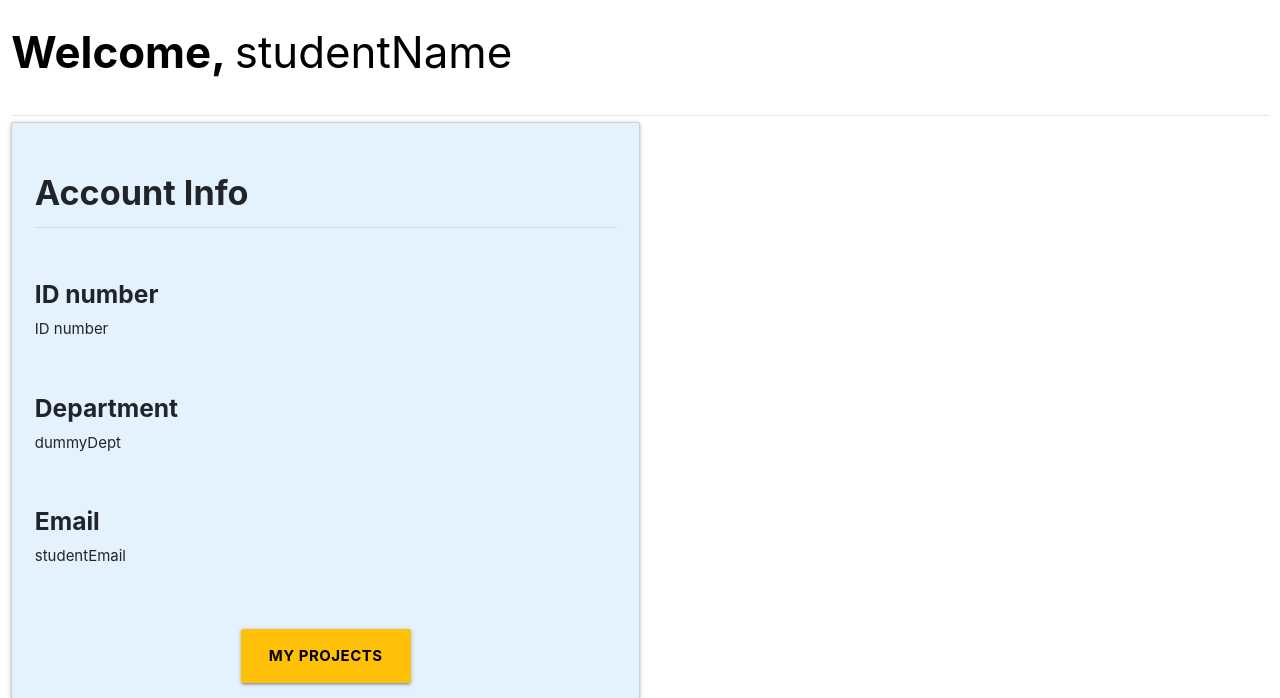
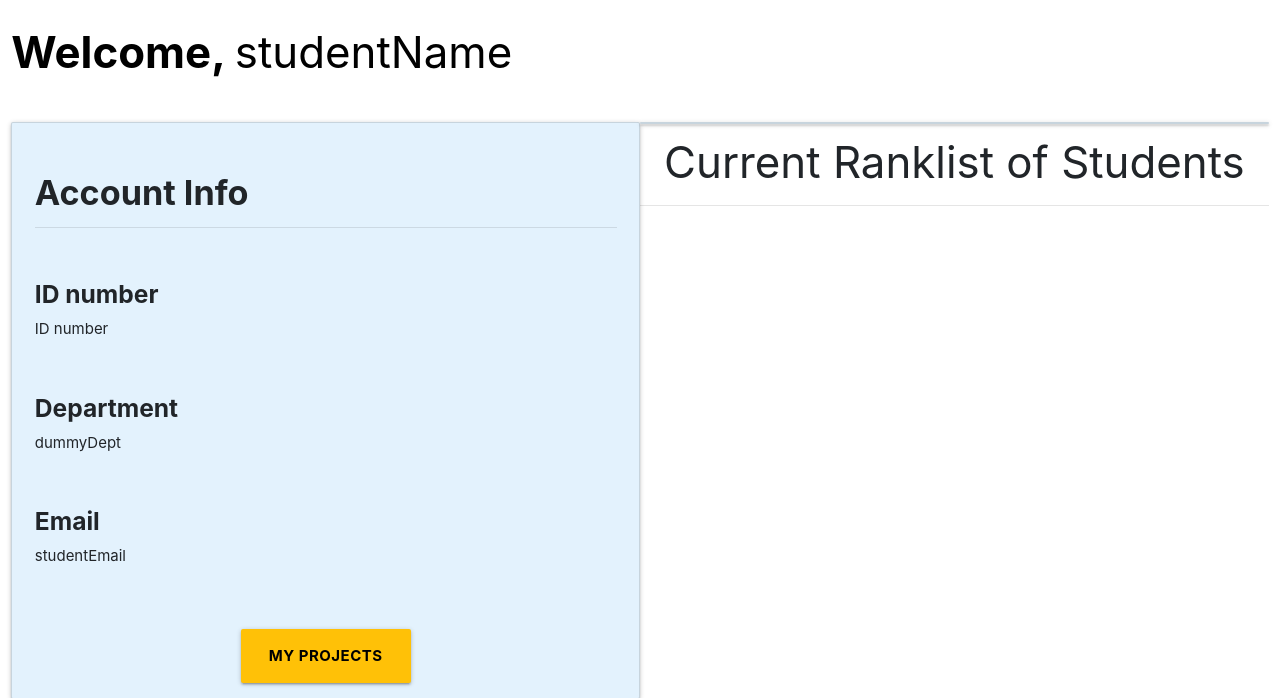
Before and after one commit to revathivijay/EWL-Using-Blockchain, a Flask app: page /dashboard in a window 1280 px wide. Shown: the part 95-793 px from the top of the page. Run offline with Flask 2, Linux system fonts and the light colour scheme; data that the repository does not hold is empty; some libraries are stand-ins or nearby versions.

Commit message:
students ranklist

```diff
--- a/Portal/generateRanklist.py
+++ b/Portal/generateRanklist.py
@@ -22,7 +22,7 @@ research.update_one({"_id":ObjectId('5fd04dce0d98dceeddf66ad7')}, {"$set":{"staf
 report1 = {"projectID":"5fd04dce0d98dceeddf66ad7", "reportName":"report1.pdf", "effort": None, "relevance":None, "novelty":None}
 report2 = {"projectID":"5fd04dce0d98dceeddf66ad7", "reportName":"report2.pdf", "effort": None, "relevance":None, "novelty":None}
 gradedReports.insert_many([report1, report2])
-cursor = research.find({})
+cursor = students.find({})
 #one time insertion
 for document in cursor:
       print(document)
--- a/Portal/routes.py
+++ b/Portal/routes.py
@@ -218,6 +218,7 @@ def update_project(id):
 	print('Doc uploaded')
 	return redirect('/add_project')
 
+
 @app.route('/verify_report/<p_id>/<report_name>', methods=['GET', 'POST'])
 def verify_report(p_id, report_name):
 	gradedReports = mongo.db.gradedReports
@@ -279,7 +280,6 @@ def get_project_lists():
 	my_projects = []
 	topic_list = []
 	file_lists = []
-
 	my_id = "171071059"
 
 	print("getting project lists", my_id)
@@ -352,12 +352,10 @@ def home():
 @app.route("/dashboard", methods=['POST', 'GET'])
 def dashboard():
 
-	#For NIDHEE:  *all students* contains an array of ids.
-	#PREREQUISITE: Add impact_factor using following code:  mongo.db.students.update({}, {"$set": {"impact_score":0}}) ====DONE=====
-	#PREREQUISITE #2: Add random impact factor values for some students.
-	all_students = displayRanklist()
+
+	all_students, student_impact_score = displayRanklist()
 	form = SubmitResearchWork(request.form)
-	return render_template('dashboard.html', title='Dashboard', form = form, all_students = all_students)
+	return render_template('dashboard.html', title='Dashboard', form = form, all_students = all_students, student_impact_score = student_impact_score, total = len(all_students))
 
 @app.route("/teacher_dashboard", methods=['POST', 'GET'])
 def teacher_dashboard():
@@ -391,11 +389,13 @@ def teacher_dashboard():
 
 def displayRanklist():
 	students = mongo.db.students
-	cursor = students.find({"impact_score":{"$gt": 0 }}, {"id":1})
+	cursor = students.find({"impactScore":{"$gt": 0 }})
 	all_students = []
+	student_score = []
 	for document in cursor:
 		all_students.append(document['id'])
-	return all_students
+		student_score.append(document['impactScore'])
+	return all_students, student_score
 
 # @app.route("/login", methods=['GET', 'POST'])
 # def login():
@@ -433,10 +433,7 @@ def displayRanklist():
 #     return redirect(url_for('login'))
 #
 #
-# @app.route("/gradeSubmission")
-# def gradeSubmission():
-#     form = VerifyReport(request.form)
-#     return render_template('grade.html', title='Grade Submission', form=form)
+#
 #
 #
 # @app.route("/dashboard", methods= ['POST', 'GET'])
--- a/Portal/templates/dashboard.html
+++ b/Portal/templates/dashboard.html
@@ -7,7 +7,7 @@
 
       <div class="row valign wrapper">
         <div class="col s4">
-          <h3 class="account-heading black-text"><b>Welcome, </b>studentName
+            <h3 class="account-heading black-text"><b>Welcome, </b>studentName </h3>
         </div>
       </div>
     <div class = "dim card blue lighten-5 col s6">
@@ -36,10 +36,18 @@
             <br>
 
         </fieldset>
+
         <div class="center-align form-group">
-        <b><a href = "{{ url_for('add_project') }}" class="button-border hoverable waves-effect waves-light btn-large amber black-text"> My Projects </a></b>
+            <b><a href = "{{ url_for('add_project') }}" class="button-border hoverable waves-effect waves-light btn-large amber black-text"> My Projects </a></b>
+        </div>
+
     </div>
-    </div>
-
+    <div class = "dim card blue lighten-5 col s6"></div>
+        <div class="center-align form-group">
+            <h3>Current Ranklist of Students</h3>
+            {% for i in range(0, total) %}
+                <b><a href = "#" class="button-border hoverable waves-effect waves-light btn-large amber black-text">{{i+1}}&nbsp&nbsp{{all_students[i]}}&nbsp&nbsp{{student_impact_score[i]}} </a></b><br>
+            {% endfor %}
+        </div>
     <hr>
 {% endblock content %}
```
Also changed, not shown: 2 other files.
